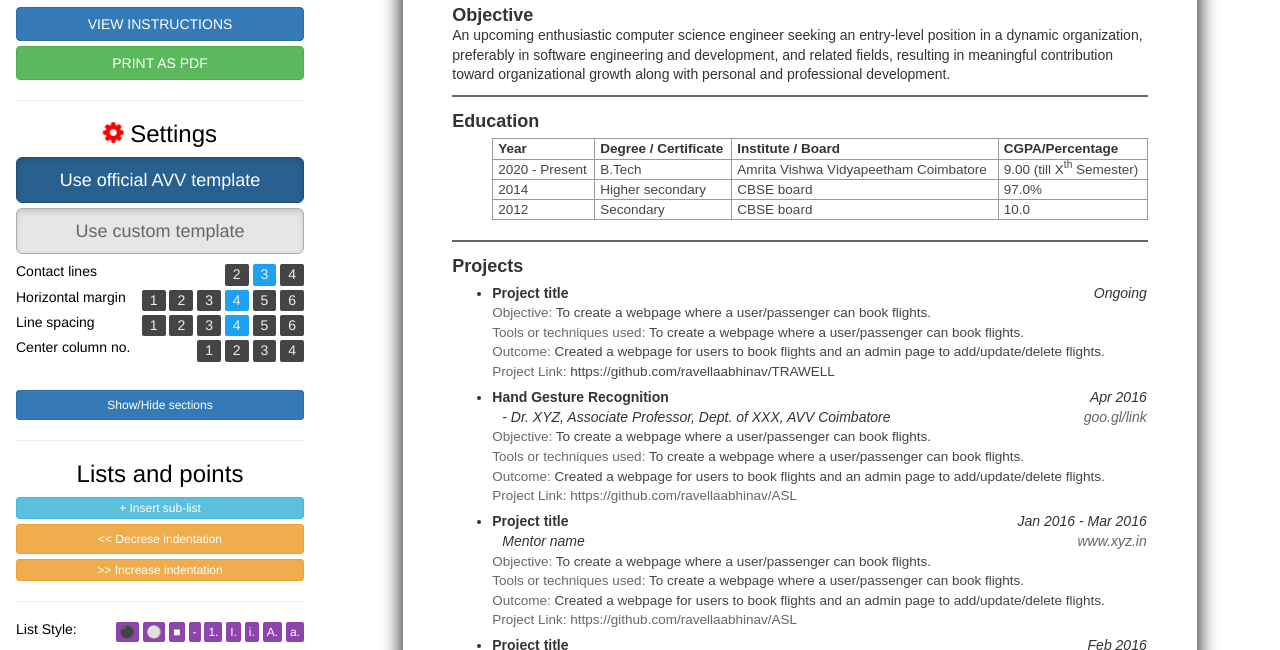
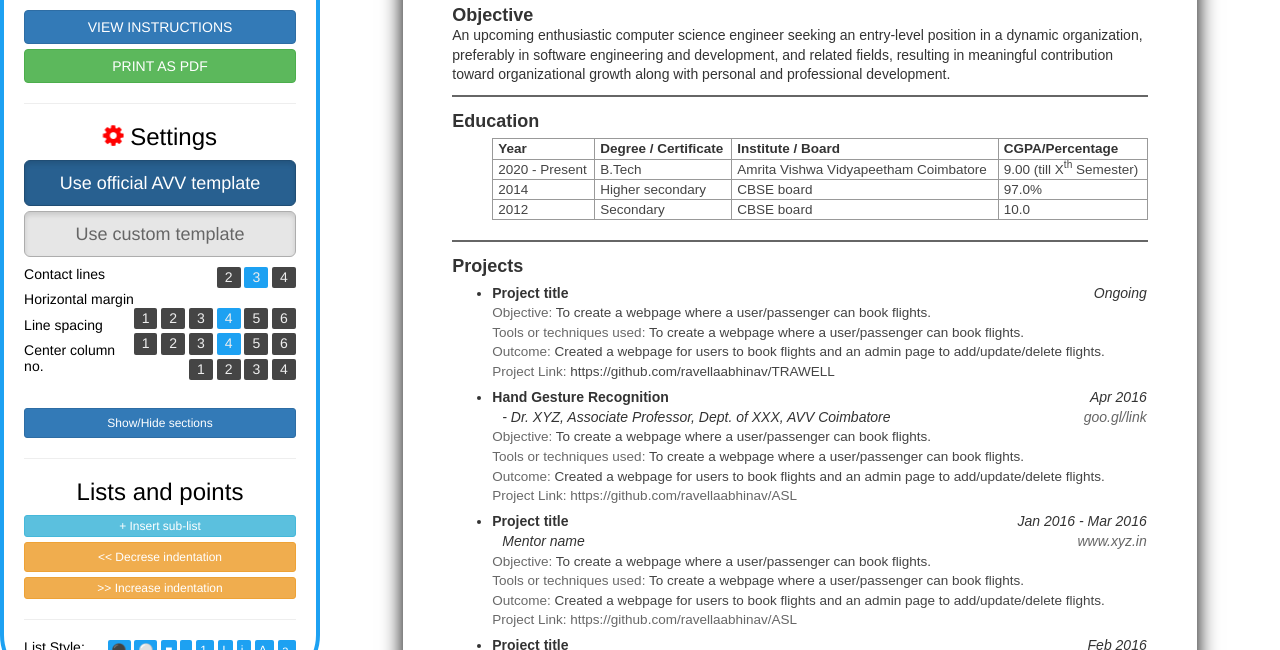
Before and after one commit to ravellaabhinav/resume-generator, a plain HTML site: page index.html in a window 1280 px wide. Shown: the part 150-800 px from the top of the page. Drawn offline with Linux system fonts and the light colour scheme; a web font is replaced by a local one.

Commit message:
Update theme.css

```diff
--- a/css/theme.css
+++ b/css/theme.css
@@ -59,6 +59,17 @@ ul.lower-alpha {
 .corner {
 	border-radius: 0px;
 }
+/* .rounder {
+	border: 2px solid red;
+	border-radius: 5px;
+	padding: 5px;
+} */
+
+.trail {
+	border: 4px solid #1DA1F2;
+	border-radius: 50px 50px 50px 50px;
+	padding: 5px;
+}
 
 .toggle-button {
 	display: inline-block;
@@ -91,7 +102,8 @@ ul.lower-alpha {
 	border-radius: 2px;
 }
 .custom-button {
-	background-color: #8E44AD;
+	/* background-color: #8E44AD; */
+	background-color: #1DA1F2;
 }
 .custom-button.selected {
 	background-color: #E74C3C;
```
